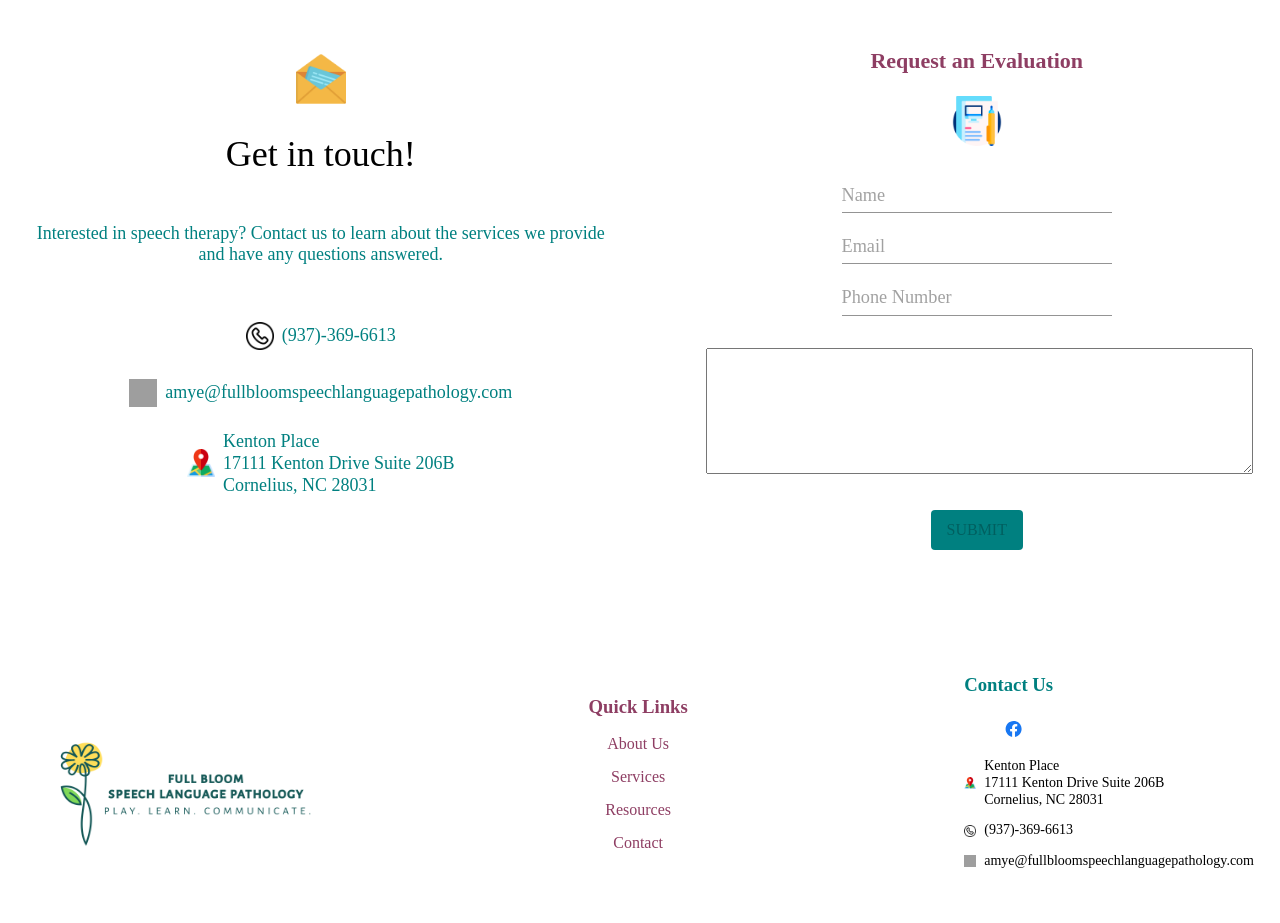
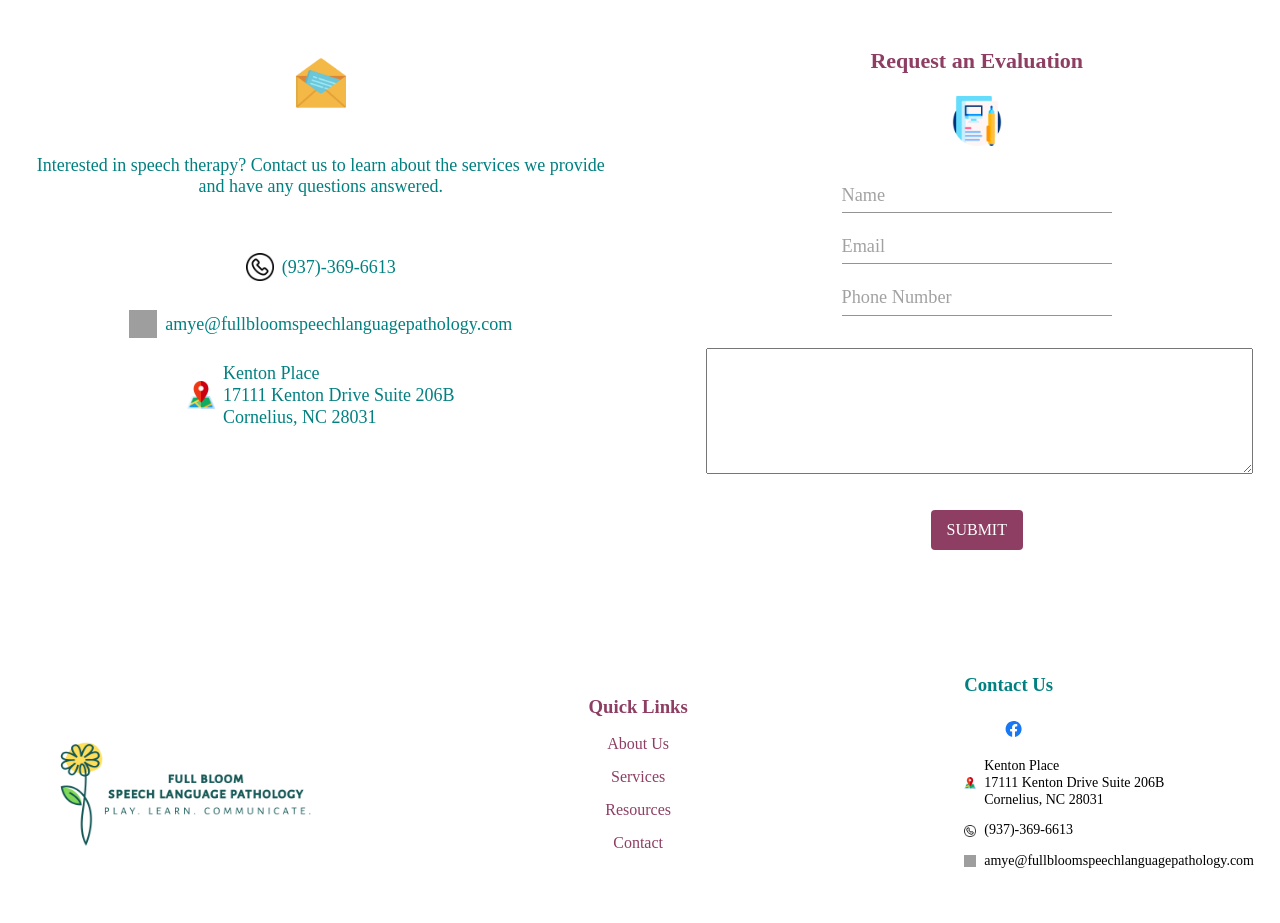
Before and after one commit to beemak789/AE_SLP_Website, a React (Create React App) app in the folder AE_Website/: page / in a window 1280 px wide. Shown: the part 2920-3843 px from the top of the page. Built offline with nearby package versions, Linux system fonts and the light colour scheme; grey boxes are pictures that could not be loaded; some icons are missing; a web font is replaced by a local one.

Commit message:
fix request form

```diff
--- a/AE_Website/src/component/ContactMe.js
+++ b/AE_Website/src/component/ContactMe.js
@@ -30,7 +30,6 @@
         <ContactTextboxContainer>
           <GetInTouch>
             <img src='/email.png' alt='email-icon' height={50} width={50} />
-            <h1>Get in touch!</h1>
 
             <p className='interested-in-speech'>
               Interested in speech therapy? Contact us to learn about the
@@ -80,6 +79,7 @@
   gap: 2rem;
   margin-top: 2rem;
   justify-content: space-between;
+  color:
 
   @media (min-width: 375px) and (max-width: 768px) {
     display: flex;
@@ -124,11 +124,7 @@
   font-size: 18px;
   width: 50%;
   margin: auto;
-
-  h1 {
-    text-align: center;
-    font-weight: 100;
-  }
+  margin-top: 5rem;
 
   p {
     color: #008080;
@@ -140,7 +136,6 @@
     @media (min-width: 375px) and (max-width: 768px) {
       font-size: 18px;
     }
-
   }
 
   @media (min-width: 375px) and (max-width: 768px) {
--- a/AE_Website/src/component/Footer.js
+++ b/AE_Website/src/component/Footer.js
@@ -123,7 +123,6 @@
           </div>
         </ContactInfoContainer>
       </FooterContent>
-      <p className='footer-text'>&copy; 2024 Designed by Brandy Mak</p>
     </FooterContainer>
   );
 };
--- /dev/null
+++ b/AE_Website/src/component/FooterText.js
@@ -0,0 +1,16 @@
+import React from 'react';
+import styled from 'styled-components';
+
+const FooterText = () => {
+  return (
+    <FooterTextContainer>
+      <p>&copy; 2024 Designed by Brandy Mak</p>
+    </FooterTextContainer>
+  );
+};
+
+export default FooterText;
+
+const FooterTextContainer = styled.div`
+background-color: #008080;
+`
--- a/AE_Website/src/component/Form.js
+++ b/AE_Website/src/component/Form.js
@@ -107,7 +107,7 @@
         className='submit-button'
         variant='contained'
         type='submit'
-        style={{ marginTop: '2rem', background: '#008080' }}
+        style={{ marginTop: '2rem', background: '#8e3e63', color: 'white' }}
         disabled={!name || !email || !phoneNumber || !message}
       >
         Submit
--- a/AE_Website/src/component/LandingPage.js
+++ b/AE_Website/src/component/LandingPage.js
@@ -6,6 +6,7 @@
 import Footer from './Footer';
 import Testimonials from './Testimonials';
 import Resources from './Resources';
+import FooterText from './FooterText';
 
 const LandingPage = () => {
   return (
@@ -18,6 +19,7 @@
       <Testimonials />
       <ContactMe />
       <Footer />
+      <FooterText/>
     </>
   );
 };
--- a/AE_Website/src/component/NavBar.js
+++ b/AE_Website/src/component/NavBar.js
@@ -219,7 +219,3 @@
   width: 1.2em;
   margin-top: -0.2rem;
 `;
-
-// @media (min-width: 600px) and (max-width: 768px) {
-
-// }
```
